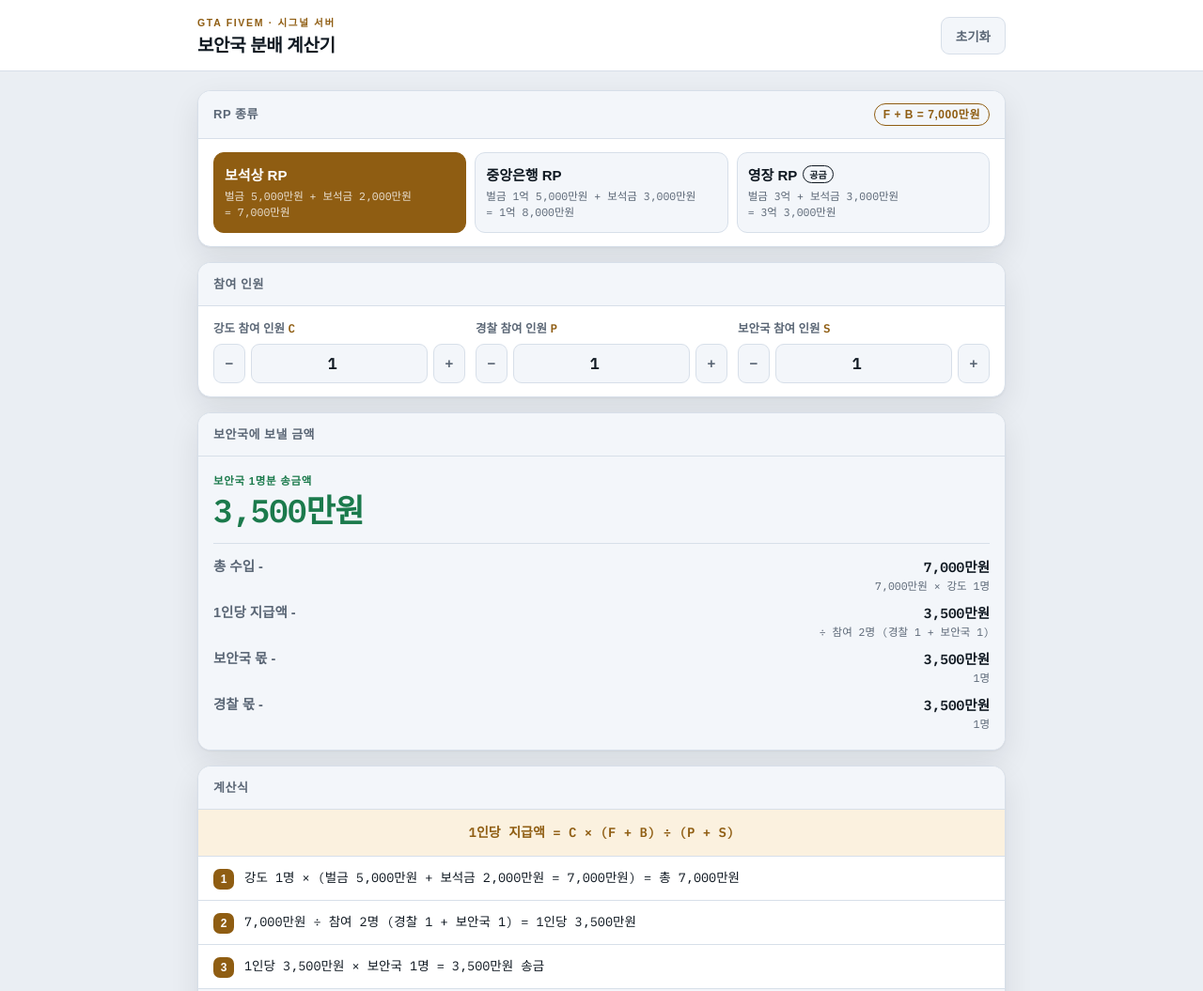
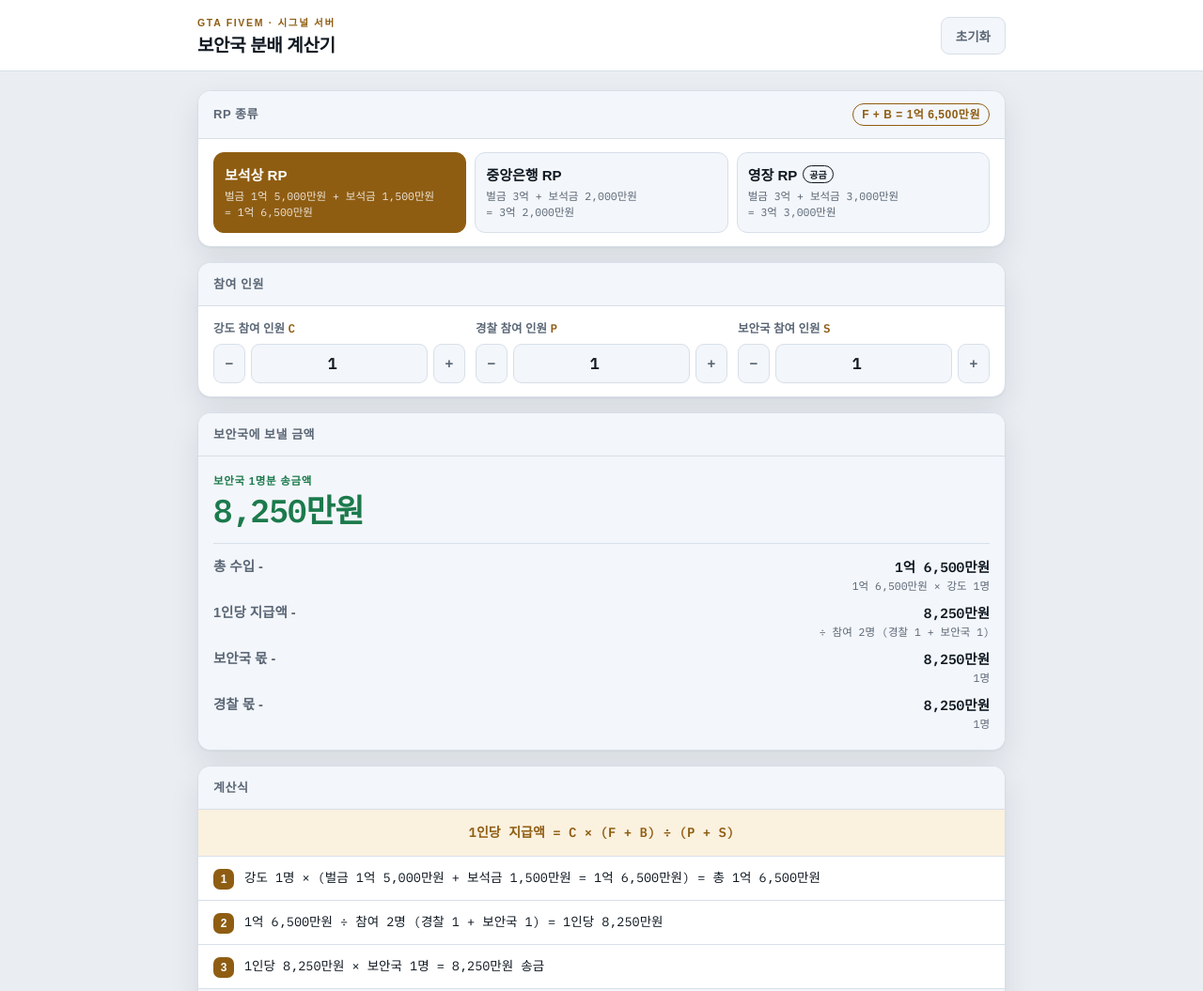
Before and after one commit to MoMo0516/distribute, a plain HTML site: page index.html in a window 1280 px wide. Shown: the top 1055 px of the page at 94% size. Drawn offline with Linux system fonts and the light colour scheme; a web font is replaced by a local one.

Commit message:
Add files via upload

```diff
--- a/index.html
+++ b/index.html
@@ -191,8 +191,8 @@
 
 <script>
 var RPS = [
-  { key:'jewel', name:'보석상 RP',   f:5000,  m:20 },
-  { key:'bank',  name:'중앙은행 RP', f:15000, m:30 },
+  { key:'jewel', name:'보석상 RP',   f:15000, m:15 },
+  { key:'bank',  name:'중앙은행 RP', f:30000, m:20 },
   { key:'wrnt',  name:'영장 RP',     f:30000, m:30, pub:true }
 ];
 var cur = RPS[0];
```
